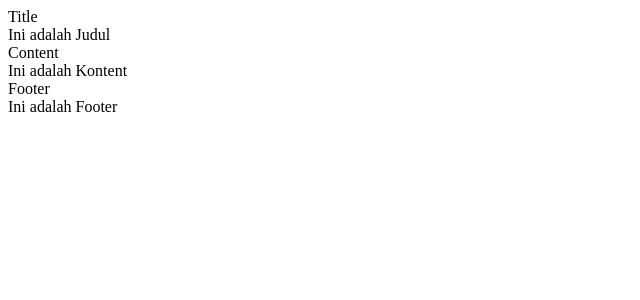
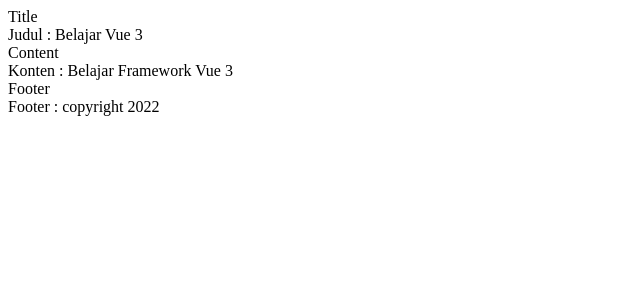
Before and after one commit to Fachrurazzi/vue-3-basic, a Vue app: page / in a window 1280 px wide. Shown: the top 300 px of the page, without its empty margins (0-640 px from the left). Built offline with nearby package versions, Linux system fonts and the light colour scheme.

Commit message:
Props slot

```diff
--- a/src/App.vue
+++ b/src/App.vue
@@ -1,15 +1,15 @@
 <template>
 <child>
-  <template v-slot:default>
-    <span>Ini adalah Judul</span>
+  <template v-slot:default="{ data }">
+    <span>Judul : {{ data }}</span>
   </template>
 
-    <template v-slot:slotDua>
-    <span>Ini adalah Kontent</span>
+    <template v-slot:content="{ data }">
+    <span>Konten : {{ data }}</span>
   </template>
 
-    <template v-slot:slotTiga>
-    <span>Ini adalah Footer</span>
+    <template v-slot:footer="{ data }">
+    <span>Footer : {{ data }} </span>
   </template>
 </child>
 
--- a/src/components/ChildComponent.vue
+++ b/src/components/ChildComponent.vue
@@ -1,14 +1,20 @@
 <template>
     <div>Title</div>
-    <slot></slot>
+    <slot :data="title"/>
     <div>Content</div>
-    <slot name="slotDua"></slot>
+    <slot name="content" :data="content"/>
     <div>Footer</div>
-    <slot name="slotTiga"></slot>
+    <slot name="footer" :data="footer"/>
 </template>
 
 <script>
 export default {
-
+    data() {
+        return {
+            title:'Belajar Vue 3',
+            content: 'Belajar Framework Vue 3',
+            footer: 'copyright 2022'
+        }
+    }
 }
 </script>
```
